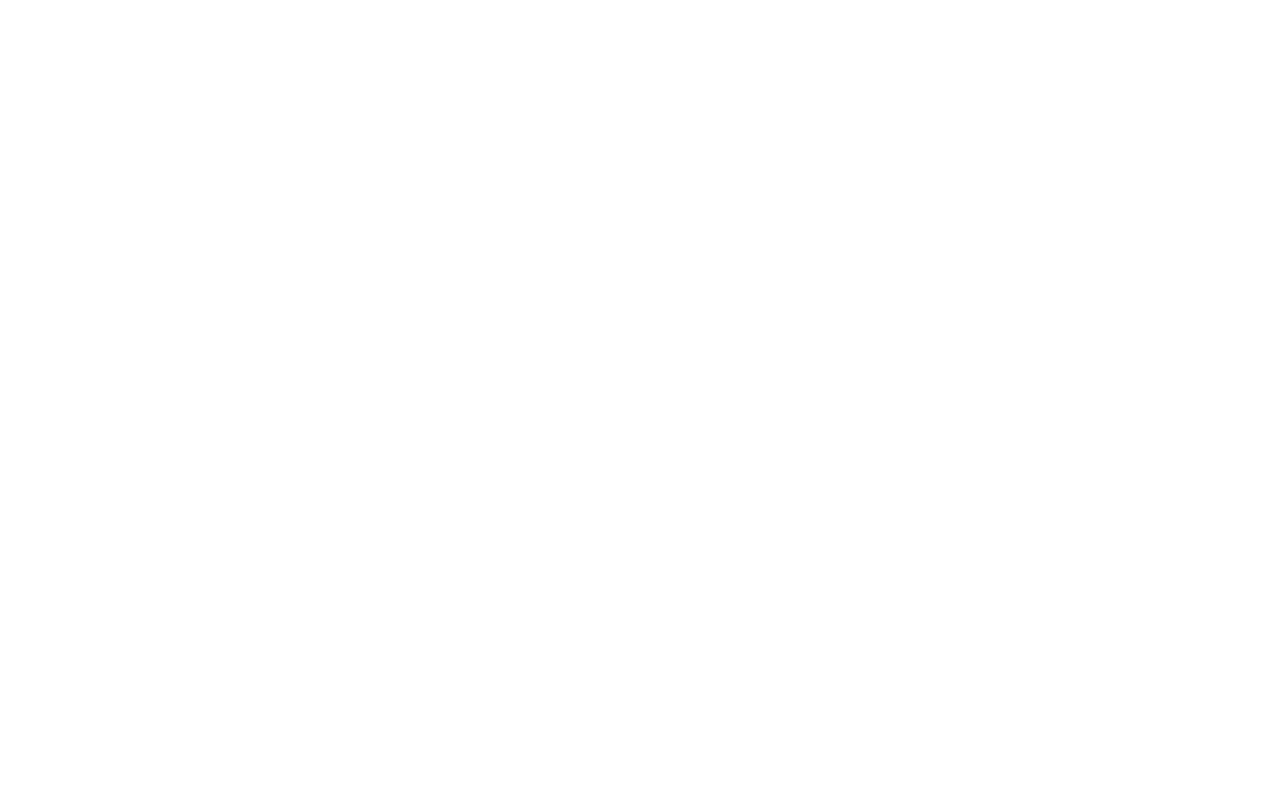
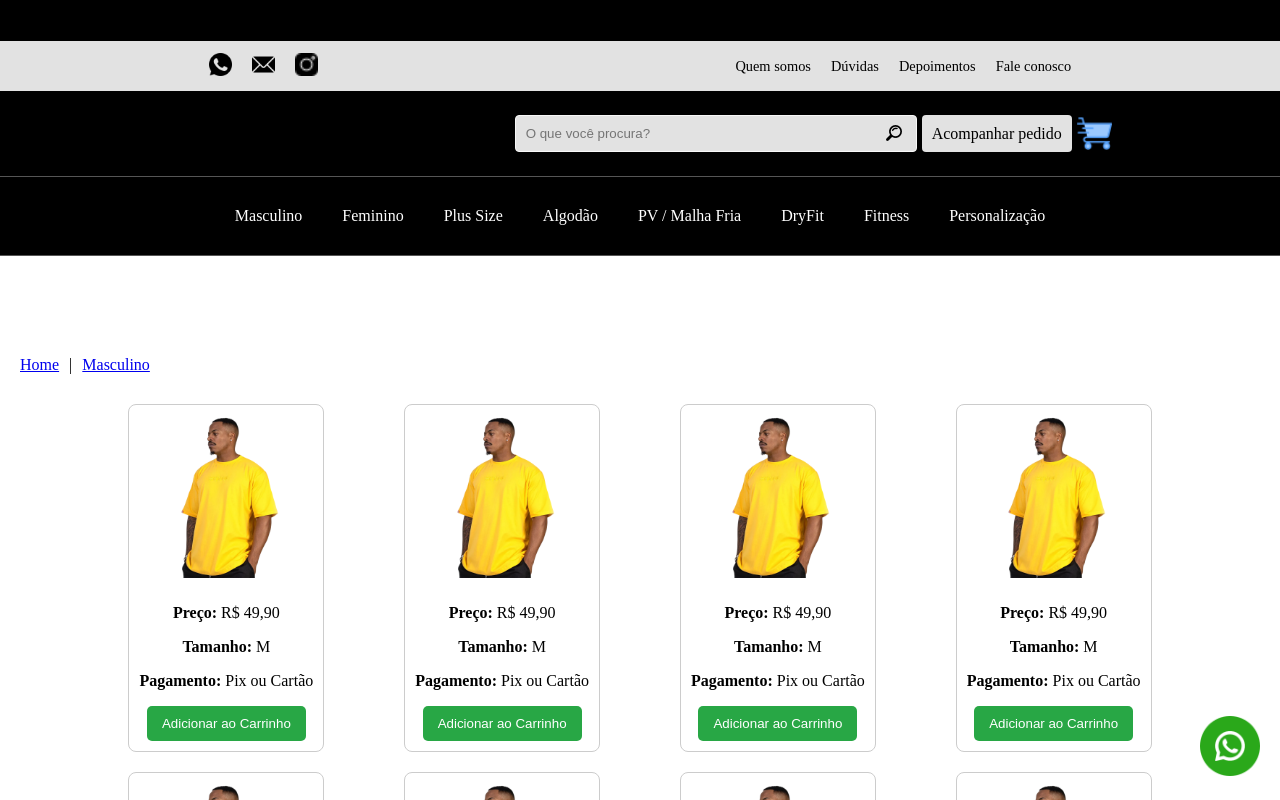
Before and after one commit to lucgoulart/fabricante-multimarcas, an Angular app: page /masculinas in a window 1280 px wide. Before the commit this address led to /. Shown: the top 800 px of the page. Built offline with nearby package versions, Linux system fonts and the light colour scheme.

Commit message:
pagina masculinas

```diff
--- a/src/app/app-module.ts
+++ b/src/app/app-module.ts
@@ -16,6 +16,7 @@ import { QuemSomosComponent } from './components/quem-somos/quem-somos/quem-somo
 import { ColunaProdutosComponent } from './components/componentes-globais/coluna-produtos/coluna-produtos.component';
 import { MusicModalComponent } from './components/componentes-globais/music-modal/music-modal/music-modal.component';
 import { MusicaService } from './components/servicos/musica/musica-service';
+import { MasculinasComponent } from './components/masculinas/masculinas/masculinas.component';
 
 
 
@@ -28,7 +29,8 @@ import { MusicaService } from './components/servicos/musica/musica-service';
     PersonalizacaoComponent,
     QuemSomosComponent,
     ColunaProdutosComponent,
-    MusicModalComponent
+    MusicModalComponent,
+    MasculinasComponent
   ],
   imports: [
     BrowserModule,
--- a/src/app/app.routing.module.ts
+++ b/src/app/app.routing.module.ts
@@ -4,11 +4,13 @@ import { Routes, RouterModule } from '@angular/router';
 import { PaginaInicialComponent } from './components/pagina-inicial/pagina-inicial.component';
 import { PersonalizacaoComponent } from './components/personalizacao/personalizacao.component';
 import { QuemSomosComponent } from './components/quem-somos/quem-somos/quem-somos.component';
+import { MasculinasComponent } from './components/masculinas/masculinas/masculinas.component';
 
 const routes: Routes = [
   { path: '', component: PaginaInicialComponent},
   { path: 'personalizacao', component: PersonalizacaoComponent},
-  { path: 'quem-somos', component: QuemSomosComponent}
+  { path: 'quem-somos', component: QuemSomosComponent},
+  { path: 'masculinas', component: MasculinasComponent}
 
 ];
 
--- a/src/app/components/header/header.component.html
+++ b/src/app/components/header/header.component.html
@@ -125,7 +125,7 @@
         <button class="close-btn" (click)="closeMenu()">X</button>
       </div>
       <li><h1 class="title-sidebar">Por gênero</h1></li>
-      <li><a href="#" class="link-sidebar">masculino</a></li>
+      <li><a href="/masculinas" class="link-sidebar">masculino</a></li>
       <li><a href="#" class="link-sidebar">feminino</a></li>
       <hr>
       <li><a href="#" class="link-sidebar">Por categoria</a></li>
@@ -204,7 +204,7 @@
 
 
   <div class="options">
-  <span class="option"><a class="link" href="">Masculino</a></span>
+  <span class="option"><a class="link" href="/masculinas">Masculino</a></span>
   </div>
   <div class="options">
     <span class="option"><a class="link" href="">Feminino</a></span>
--- /dev/null
+++ b/src/app/components/masculinas/masculinas/masculinas.component.css
@@ -0,0 +1,10 @@
+.container-produtos{
+  margin-top: 5rem;
+}
+
+
+.link-home{
+  display: flex;
+  gap: 10px;
+  padding: 20px;
+}
--- /dev/null
+++ b/src/app/components/masculinas/masculinas/masculinas.component.html
@@ -0,0 +1,15 @@
+
+<app-header></app-header>
+
+<div class="container-produtos">
+<div class="link-home">
+  <a href="/">Home</a>
+  |
+  <a href="/masculinas">Masculino</a>
+</div>
+
+
+  <app-coluna-produtos *ngFor="let coluna of colunasDeProdutos" [produtos]="coluna"></app-coluna-produtos>
+</div>
+
+<app-footer></app-footer>
--- /dev/null
+++ b/src/app/components/masculinas/masculinas/masculinas.component.ts
@@ -0,0 +1,140 @@
+import { Component, OnInit } from '@angular/core';
+
+@Component({
+  selector: 'app-masculinas',
+  templateUrl: './masculinas.component.html',
+  styleUrl: './masculinas.component.css'
+})
+export class MasculinasComponent implements OnInit {
+
+
+  colunasDeProdutos = [
+    [
+      { imagem: 'camiseta_masculina.png', preco: 'R$ 49,90', tamanho: 'M', pagamento: 'Pix ou Cartão' },
+      { imagem: 'camiseta_masculina.png', preco: 'R$ 49,90', tamanho: 'M', pagamento: 'Pix ou Cartão' },
+      { imagem: 'camiseta_masculina.png', preco: 'R$ 49,90', tamanho: 'M', pagamento: 'Pix ou Cartão' },
+      { imagem: 'camiseta_masculina.png', preco: 'R$ 49,90', tamanho: 'M', pagamento: 'Pix ou Cartão' },
+    ],
+    [
+      { imagem: 'camiseta_masculina.png', preco: 'R$ 49,90', tamanho: 'M', pagamento: 'Pix ou Cartão' },
+      { imagem: 'camiseta_masculina.png', preco: 'R$ 49,90', tamanho: 'M', pagamento: 'Pix ou Cartão' },
+      { imagem: 'camiseta_masculina.png', preco: 'R$ 49,90', tamanho: 'M', pagamento: 'Pix ou Cartão' },
+      { imagem: 'camiseta_masculina.png', preco: 'R$ 49,90', tamanho: 'M', pagamento: 'Pix ou Cartão' },
+    ],
+    [
+      { imagem: 'camiseta_masculina.png', preco: 'R$ 49,90', tamanho: 'M', pagamento: 'Pix ou Cartão' },
+      { imagem: 'camiseta_masculina.png', preco: 'R$ 49,90', tamanho: 'M', pagamento: 'Pix ou Cartão' },
+      { imagem: 'camiseta_masculina.png', preco: 'R$ 49,90', tamanho: 'M', pagamento: 'Pix ou Cartão' },
+      { imagem: 'camiseta_masculina.png', preco: 'R$ 49,90', tamanho: 'M', pagamento: 'Pix ou Cartão' },
+    ],
+    [
+      { imagem: 'camiseta_masculina.png', preco: 'R$ 49,90', tamanho: 'M', pagamento: 'Pix ou Cartão' },
+      { imagem: 'camiseta_masculina.png', preco: 'R$ 49,90', tamanho: 'M', pagamento: 'Pix ou Cartão' },
+      { imagem: 'camiseta_masculina.png', preco: 'R$ 49,90', tamanho: 'M', pagamento: 'Pix ou Cartão' },
+      { imagem: 'camiseta_masculina.png', preco: 'R$ 49,90', tamanho: 'M', pagamento: 'Pix ou Cartão' },
+    ],
+    [
+      { imagem: 'camiseta_masculina.png', preco: 'R$ 49,90', tamanho: 'M', pagamento: 'Pix ou Cartão' },
+      { imagem: 'camiseta_masculina.png', preco: 'R$ 49,90', tamanho: 'M', pagamento: 'Pix ou Cartão' },
+      { imagem: 'camiseta_masculina.png', preco: 'R$ 49,90', tamanho: 'M', pagamento: 'Pix ou Cartão' },
+      { imagem: 'camiseta_masculina.png', preco: 'R$ 49,90', tamanho: 'M', pagamento: 'Pix ou Cartão' },
+    ],
+    [
+      { imagem: 'camiseta_masculina.png', preco: 'R$ 49,90', tamanho: 'M', pagamento: 'Pix ou Cartão' },
+      { imagem: 'camiseta_masculina.png', preco: 'R$ 49,90', tamanho: 'M', pagamento: 'Pix ou Cartão' },
+      { imagem: 'camiseta_masculina.png', preco: 'R$ 49,90', tamanho: 'M', pagamento: 'Pix ou Cartão' },
+      { imagem: 'camiseta_masculina.png', preco: 'R$ 49,90', tamanho: 'M', pagamento: 'Pix ou Cartão' },
+    ],
+    [
+      { imagem: 'camiseta_masculina.png', preco: 'R$ 49,90', tamanho: 'M', pagamento: 'Pix ou Cartão' },
+      { imagem: 'camiseta_masculina.png', preco: 'R$ 49,90', tamanho: 'M', pagamento: 'Pix ou Cartão' },
+      { imagem: 'camiseta_masculina.png', preco: 'R$ 49,90', tamanho: 'M', pagamento: 'Pix ou Cartão' },
+      { imagem: 'camiseta_masculina.png', preco: 'R$ 49,90', tamanho: 'M', pagamento: 'Pix ou Cartão' },
+    ],
+    [
+      { imagem: 'camiseta_masculina.png', preco: 'R$ 49,90', tamanho: 'M', pagamento: 'Pix ou Cartão' },
+      { imagem: 'camiseta_masculina.png', preco: 'R$ 49,90', tamanho: 'M', pagamento: 'Pix ou Cartão' },
+      { imagem: 'camiseta_masculina.png', preco: 'R$ 49,90', tamanho: 'M', pagamento: 'Pix ou Cartão' },
+      { imagem: 'camiseta_masculina.png', preco: 'R$ 49,90', tamanho: 'M', pagamento: 'Pix ou Cartão' },
+    ],
+    [
+      { imagem: 'camiseta_masculina.png', preco: 'R$ 49,90', tamanho: 'M', pagamento: 'Pix ou Cartão' },
+      { imagem: 'camiseta_masculina.png', preco: 'R$ 49,90', tamanho: 'M', pagamento: 'Pix ou Cartão' },
+      { imagem: 'camiseta_masculina.png', preco: 'R$ 49,90', tamanho: 'M', pagamento: 'Pix ou Cartão' },
+      { imagem: 'camiseta_masculina.png', preco: 'R$ 49,90', tamanho: 'M', pagamento: 'Pix ou Cartão' },
+    ],
+    [
+      { imagem: 'camiseta_masculina.png', preco: 'R$ 49,90', tamanho: 'M', pagamento: 'Pix ou Cartão' },
+      { imagem: 'camiseta_masculina.png', preco: 'R$ 49,90', tamanho: 'M', pagamento: 'Pix ou Cartão' },
+      { imagem: 'camiseta_masculina.png', preco: 'R$ 49,90', tamanho: 'M', pagamento: 'Pix ou Cartão' },
+      { imagem: 'camiseta_masculina.png', preco: 'R$ 49,90', tamanho: 'M', pagamento: 'Pix ou Cartão' },
+    ],
+    [
+      { imagem: 'camiseta_masculina.png', preco: 'R$ 49,90', tamanho: 'M', pagamento: 'Pix ou Cartão' },
+      { imagem: 'camiseta_masculina.png', preco: 'R$ 49,90', tamanho: 'M', pagamento: 'Pix ou Cartão' },
+      { imagem: 'camiseta_masculina.png', preco: 'R$ 49,90', tamanho: 'M', pagamento: 'Pix ou Cartão' },
+      { imagem: 'camiseta_masculina.png', preco: 'R$ 49,90', tamanho: 'M', pagamento: 'Pix ou Cartão' },
+    ],
+    [
+      { imagem: 'camiseta_masculina.png', preco: 'R$ 49,90', tamanho: 'M', pagamento: 'Pix ou Cartão' },
+      { imagem: 'camiseta_masculina.png', preco: 'R$ 49,90', tamanho: 'M', pagamento: 'Pix ou Cartão' },
+      { imagem: 'camiseta_masculina.png', preco: 'R$ 49,90', tamanho: 'M', pagamento: 'Pix ou Cartão' },
+      { imagem: 'camiseta_masculina.png', preco: 'R$ 49,90', tamanho: 'M', pagamento: 'Pix ou Cartão' },
+    ],
+    [
+      { imagem: 'camiseta_masculina.png', preco: 'R$ 49,90', tamanho: 'M', pagamento: 'Pix ou Cartão' },
+      { imagem: 'camiseta_masculina.png', preco: 'R$ 49,90', tamanho: 'M', pagamento: 'Pix ou Cartão' },
+      { imagem: 'camiseta_masculina.png', preco: 'R$ 49,90', tamanho: 'M', pagamento: 'Pix ou Cartão' },
+      { imagem: 'camiseta_masculina.png', preco: 'R$ 49,90', tamanho: 'M', pagamento: 'Pix ou Cartão' },
+    ],
+    [
+      { imagem: 'camiseta_masculina.png', preco: 'R$ 49,90', tamanho: 'M', pagamento: 'Pix ou Cartão' },
+      { imagem: 'camiseta_masculina.png', preco: 'R$ 49,90', tamanho: 'M', pagamento: 'Pix ou Cartão' },
+      { imagem: 'camiseta_masculina.png', preco: 'R$ 49,90', tamanho: 'M', pagamento: 'Pix ou Cartão' },
+      { imagem: 'camiseta_masculina.png', preco: 'R$ 49,90', tamanho: 'M', pagamento: 'Pix ou Cartão' },
+    ],
+    [
+      { imagem: 'camiseta_masculina.png', preco: 'R$ 49,90', tamanho: 'M', pagamento: 'Pix ou Cartão' },
+      { imagem: 'camiseta_masculina.png', preco: 'R$ 49,90', tamanho: 'M', pagamento: 'Pix ou Cartão' },
+      { imagem: 'camiseta_masculina.png', preco: 'R$ 49,90', tamanho: 'M', pagamento: 'Pix ou Cartão' },
+      { imagem: 'camiseta_masculina.png', preco: 'R$ 49,90', tamanho: 'M', pagamento: 'Pix ou Cartão' },
+    ],
+    [
+      { imagem: 'camiseta_masculina.png', preco: 'R$ 49,90', tamanho: 'M', pagamento: 'Pix ou Cartão' },
+      { imagem: 'camiseta_masculina.png', preco: 'R$ 49,90', tamanho: 'M', pagamento: 'Pix ou Cartão' },
+      { imagem: 'camiseta_masculina.png', preco: 'R$ 49,90', tamanho: 'M', pagamento: 'Pix ou Cartão' },
+      { imagem: 'camiseta_masculina.png', preco: 'R$ 49,90', tamanho: 'M', pagamento: 'Pix ou Cartão' },
+    ],
+    [
+      { imagem: 'camiseta_masculina.png', preco: 'R$ 49,90', tamanho: 'M', pagamento: 'Pix ou Cartão' },
+      { imagem: 'camiseta_masculina.png', preco: 'R$ 49,90', tamanho: 'M', pagamento: 'Pix ou Cartão' },
+      { imagem: 'camiseta_masculina.png', preco: 'R$ 49,90', tamanho: 'M', pagamento: 'Pix ou Cartão' },
+      { imagem: 'camiseta_masculina.png', preco: 'R$ 49,90', tamanho: 'M', pagamento: 'Pix ou Cartão' },
+    ],
+    [
+      { imagem: 'camiseta_masculina.png', preco: 'R$ 49,90', tamanho: 'M', pagamento: 'Pix ou Cartão' },
+      { imagem: 'camiseta_masculina.png', preco: 'R$ 49,90', tamanho: 'M', pagamento: 'Pix ou Cartão' },
+      { imagem: 'camiseta_masculina.png', preco: 'R$ 49,90', tamanho: 'M', pagamento: 'Pix ou Cartão' },
+      { imagem: 'camiseta_masculina.png', preco: 'R$ 49,90', tamanho: 'M', pagamento: 'Pix ou Cartão' },
+    ],
+    [
+      { imagem: 'camiseta_masculina.png', preco: 'R$ 49,90', tamanho: 'M', pagamento: 'Pix ou Cartão' },
+      { imagem: 'camiseta_masculina.png', preco: 'R$ 49,90', tamanho: 'M', pagamento: 'Pix ou Cartão' },
+      { imagem: 'camiseta_masculina.png', preco: 'R$ 49,90', tamanho: 'M', pagamento: 'Pix ou Cartão' },
+      { imagem: 'camiseta_masculina.png', preco: 'R$ 49,90', tamanho: 'M', pagamento: 'Pix ou Cartão' },
+    ],
+    [
+      { imagem: 'camiseta_masculina.png', preco: 'R$ 49,90', tamanho: 'M', pagamento: 'Pix ou Cartão' },
+      { imagem: 'camiseta_masculina.png', preco: 'R$ 49,90', tamanho: 'M', pagamento: 'Pix ou Cartão' },
+      { imagem: 'camiseta_masculina.png', preco: 'R$ 49,90', tamanho: 'M', pagamento: 'Pix ou Cartão' },
+      { imagem: 'camiseta_masculina.png', preco: 'R$ 49,90', tamanho: 'M', pagamento: 'Pix ou Cartão' },
+    ]
+  ];
+
+
+
+  ngOnInit(): void {
+
+  }
+
+}
```
Also changed, not shown: 1 other file (tests, documents, lock files or other folders).
